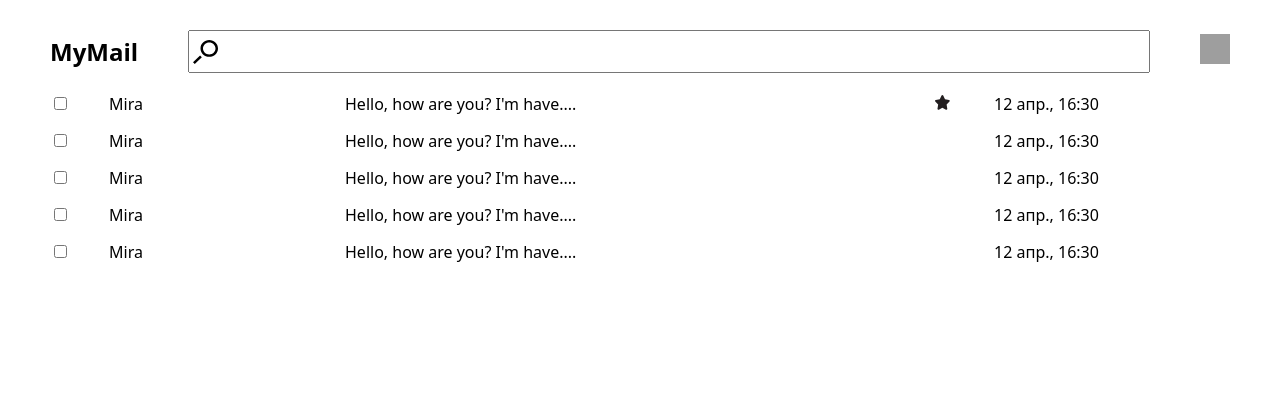
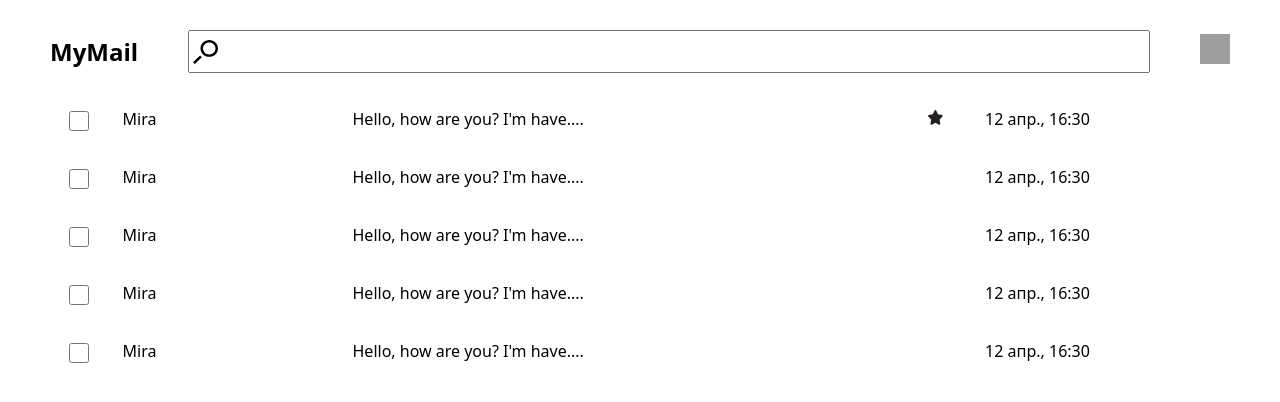
Before and after one commit to drummer-Yurii/mail-frontend, a Vue app: page / in a window 1280 px wide. Shown: the top 402 px of the page. Built offline with nearby package versions, Linux system fonts and the light colour scheme; grey boxes are pictures that could not be loaded.

Commit message:
chice checkbox for letters

```diff
--- a/src/components/Controls/Checkbox/Checkbox.vue
+++ b/src/components/Controls/Checkbox/Checkbox.vue
@@ -1,7 +1,7 @@
 <script setup>
-
+defineEmits(["check"])
 </script>
 
 <template>
-    <input type="checkbox" />
+    <input type="checkbox" @change="$emit('check', $event.target.checked)" />
 </template>
--- a/src/components/Letter/Letter.module.css
+++ b/src/components/Letter/Letter.module.css
@@ -1,4 +1,16 @@
 .letter {
     display: grid;
     grid-template-columns: 5% 20% 50% 5% 20%;
+    padding: 15px 15px;
 }
+
+.letter_checked {
+    background-color: #ddd;
+}
+
+.letter__checkbox {
+    width: 20px;
+    height: 20px;
+    cursor: pointer;
+    margin-right: 10px;
+}
--- a/src/components/Letter/Letter.vue
+++ b/src/components/Letter/Letter.vue
@@ -1,19 +1,29 @@
 <script setup>
-import { computed } from 'vue';
+import { computed, ref } from 'vue';
 import Checkbox from '../Controls/Checkbox/Checkbox.vue';
 import css from "./Letter.module.css";
 
 const { date, isImportant } = defineProps(["date", "isImportant"]);
+const isChecked = ref(false);
 
 const stringDate = computed(() => {
     return Intl.DateTimeFormat("ru-RU", { month: "short", day: "numeric", hour: "numeric", minute: "numeric" }).format(date);
 })
+
+function handle(isCheckedEvent) {
+    isChecked.value = isCheckedEvent;
+}
+
+const letterClasses = computed(() => ({
+    [css.letter]: true,
+    [css.letter_checked]: isChecked.value
+}))
 </script>
 
 <template>
-    <div :class="css.letter">
-        <div class="">
-            <Checkbox />
+    <div :class="letterClasses">
+        <div>
+            <Checkbox @check="handle" :class="[css.letter__checkbox]" />
         </div>
         <div class="">
             <slot name="sender"></slot>
--- a/src/components/Main/Main.module.css
+++ b/src/components/Main/Main.module.css
@@ -1,5 +1,8 @@
+.main {
+    padding: 0 20px;
+}
+
 .letters {
     display: grid;
-    gap: 15px;
     margin-top: 20px;
 }
```
